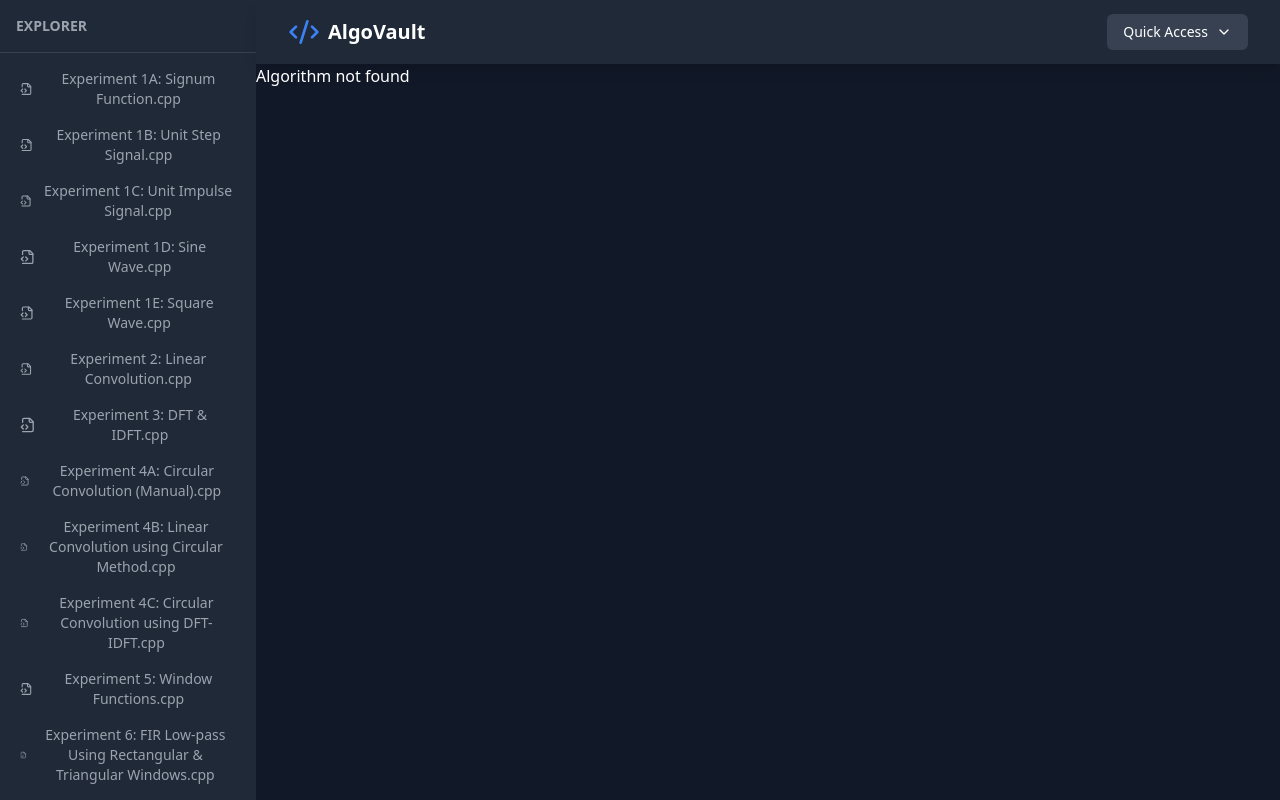
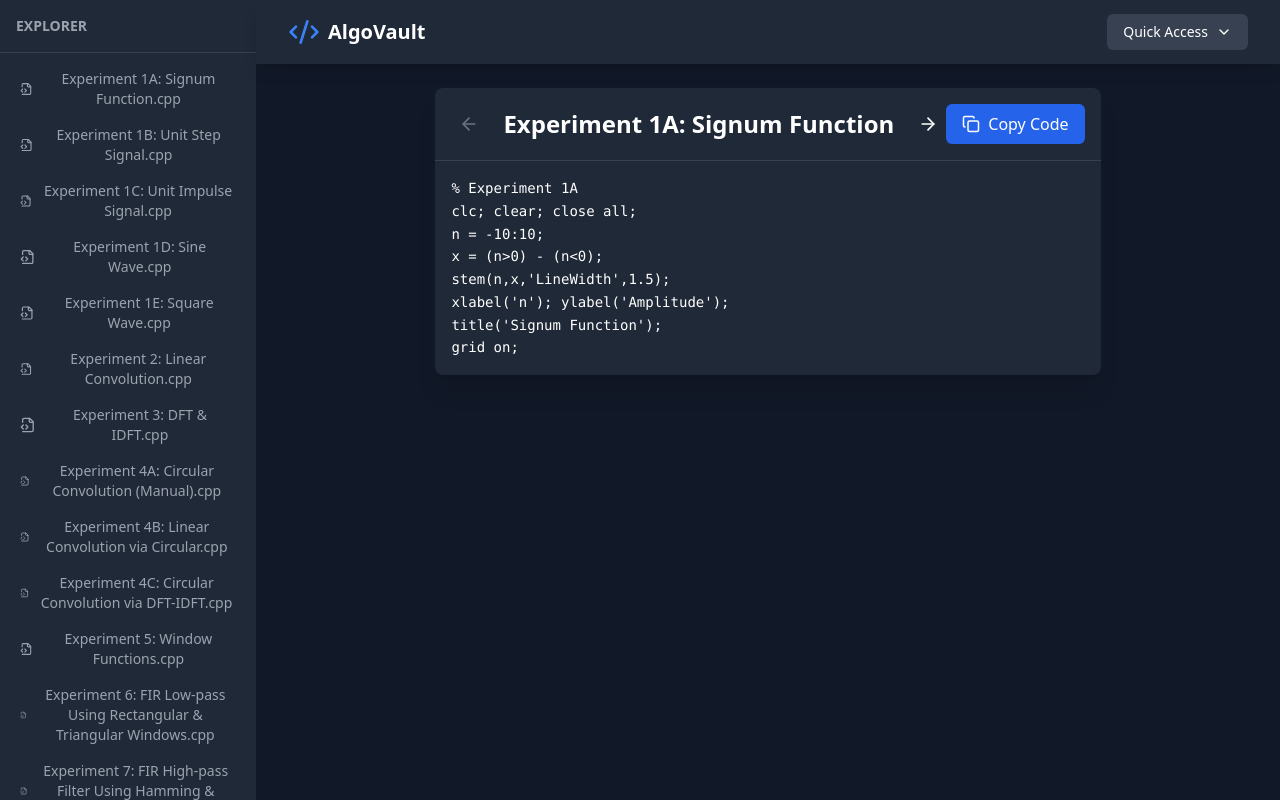
Before and after one commit to akshdotsh/ahuja-matlab, a React (Vite) app: page /algorithm/1 in a window 1280 px wide. Built offline with nearby package versions, Linux system fonts and the light colour scheme.

Commit message:
Update algorithms.ts

```diff
--- a/src/data/algorithms.ts
+++ b/src/data/algorithms.ts
@@ -1,14 +1,14 @@
 export const algorithmsData = [
-  // ------------------ EXPERIMENT 1 ------------------
+
+  // ---------------- EXPERIMENT 1 ----------------
 
   {
-    id: "1A",
+    id: 1,
     name: "Experiment 1A: Signum Function",
     code: `% Experiment 1A
 clc; clear; close all;
 n = -10:10;
 x = (n>0) - (n<0);
-
 stem(n,x,'LineWidth',1.5);
 xlabel('n'); ylabel('Amplitude');
 title('Signum Function');
@@ -16,13 +16,12 @@ grid on;`
   },
 
   {
-    id: "1B",
+    id: 2,
     name: "Experiment 1B: Unit Step Signal",
     code: `% Experiment 1B
 clc; clear; close all;
 n = -10:10;
 x = (n>=0);
-
 stem(n,x,'LineWidth',1.5);
 xlabel('n'); ylabel('Amplitude');
 title('Unit Step Signal');
@@ -30,13 +29,12 @@ grid on;`
   },
 
   {
-    id: "1C",
+    id: 3,
     name: "Experiment 1C: Unit Impulse Signal",
     code: `% Experiment 1C
 clc; clear; close all;
 n = -10:10;
 x = (n==0);
-
 stem(n,x,'LineWidth',1.5);
 xlabel('n'); ylabel('Amplitude');
 title('Unit Impulse Signal');
@@ -44,13 +42,12 @@ grid on;`
   },
 
   {
-    id: "1D",
+    id: 4,
     name: "Experiment 1D: Sine Wave",
     code: `% Experiment 1D
 clc; clear; close all;
 t = 0:0.001:1;
 x = sin(2*pi*5*t);
-
 plot(t,x,'LineWidth',1.5);
 xlabel('t'); ylabel('Amplitude');
 title('Sine Wave (5 Hz)');
@@ -58,36 +55,31 @@ grid on;`
   },
 
   {
-    id: "1E",
+    id: 5,
     name: "Experiment 1E: Square Wave",
     code: `% Experiment 1E
 clc; clear; close all;
 t = 0:0.001:1;
 x = square(2*pi*5*t);
-
 plot(t,x,'LineWidth',1.5);
 xlabel('t'); ylabel('Amplitude');
 title('Square Wave (5 Hz)');
 grid on;`
   },
 
-  // ------------------ EXPERIMENT 2 ------------------
+  // ---------------- EXPERIMENT 2 ----------------
 
   {
-    id: "2",
+    id: 6,
     name: "Experiment 2: Linear Convolution",
     code: `% Experiment 2
 clc; clear; close all;
-
 a = input('Enter sequence 1: ');
 b = input('Enter sequence 2: ');
-
 N1 = length(a);
 N2 = length(b);
-
 x = [a zeros(1,N2)];
 y = [b zeros(1,N1)];
-
 for i = 1:N1+N2-1
  z(i)=0;
  for j = 1:N1
@@ -96,85 +88,72 @@ for i = 1:N1+N2-1
  end
  end
 end
-
 figure;
 subplot(3,1,1); stem(a); title('Sequence 1');
 subplot(3,1,2); stem(b); title('Sequence 2');
 subplot(3,1,3); stem(z); title('Linear Convolution Output');`
   },
 
-  // ------------------ EXPERIMENT 3 ------------------
+  // ---------------- EXPERIMENT 3 ----------------
 
   {
-    id: "3",
+    id: 7,
     name: "Experiment 3: DFT & IDFT",
     code: `% Experiment 3
 clc; clear; close all;
-
 x = input('Enter input sequence: ');
 N = input('Enter DFT length: ');
-
 L = length(x);
 x = [x zeros(1,N-L)];
-
 X = zeros(1,N);
 for k = 0:N-1
  for n = 0:N-1
  X(k+1) = X(k+1) + x(n+1)*exp(-1j*2*pi*k*n/N);
  end
 end
-
 x_rec = zeros(1,N);
 for n = 0:N-1
  for k = 0:N-1
  x_rec(n+1) = x_rec(n+1) + (1/N)*X(k+1)*exp(1j*2*pi*k*n/N);
  end
 end
-
 figure;
 subplot(3,1,1); stem(abs(X)); title('Magnitude');
 subplot(3,1,2); stem(angle(X)); title('Phase');
 subplot(3,1,3); stem(real(x_rec)); title('Reconstructed Signal');`
   },
 
-  // ------------------ EXPERIMENT 4 ------------------
+  // ---------------- EXPERIMENT 4 ----------------
 
   {
-    id: "4A",
+    id: 8,
     name: "Experiment 4A: Circular Convolution (Manual)",
     code: `% Experiment 4A
 clc; clear; close all;
-
 x = input('Enter x[n]: ');
 h = input('Enter h[n]: ');
-
 N = max(length(x), length(h));
 x1 = [x zeros(1,N-length(x))];
 h1 = [h zeros(1,N-length(h))];
-
 y = zeros(1,N);
 for n = 0:N-1
  for m = 0:N-1
  y(n+1) = y(n+1) + x1(m+1)*h1(mod(n-m,N)+1);
  end
 end
-
 stem(0:N-1,y); title('Circular Convolution'); grid on;`
   },
 
   {
-    id: "4B",
-    name: "Experiment 4B: Linear Convolution using Circular Method",
+    id: 9,
+    name: "Experiment 4B: Linear Convolution via Circular",
     code: `% Experiment 4B
 clc; clear; close all;
-
 x = input('Enter x[n]: ');
 h = input('Enter h[n]: ');
-
 L = length(x)+length(h)-1;
 x1 = [x zeros(1,L-length(x))];
 h1 = [h zeros(1,L-length(h))];
-
 y = zeros(1,L);
 for n = 1:L
  for m = 1:L
@@ -182,36 +161,30 @@ for n = 1:L
  y(n) = y(n) + x1(m)*h1(k+1);
  end
 end
-
 stem(0:L-1,y); title('Linear Conv via Circular'); grid on;`
   },
 
   {
-    id: "4C",
-    name: "Experiment 4C: Circular Convolution using DFT-IDFT",
+    id: 10,
+    name: "Experiment 4C: Circular Convolution via DFT-IDFT",
     code: `% Experiment 4C
 clc; clear; close all;
-
 x = input('Enter x[n]: ');
 h = input('Enter h[n]: ');
-
 N = max(length(x),length(h));
 x1 = [x zeros(1,N-length(x))];
 h1 = [h zeros(1,N-length(h))];
-
 X = fft(x1,N);
 H = fft(h1,N);
 Y = X .* H;
-
 y = ifft(Y);
-
 stem(0:N-1,real(y)); title('Circular Conv via DFT-IDFT'); grid on;`
   },
 
-  // ------------------ EXPERIMENT 5 - 10 (YOUR ORIGINALS) ------------------
+  // ---------------- EXPERIMENT 5 ----------------
 
   {
-    id: 5,
+    id: 11,
     name: "Experiment 5: Window Functions",
     code: `% Experiment 5
 clc; clear; close all;
@@ -244,8 +217,10 @@ subplot(4,2,6); plot(f_hann-0.5,20*log10(abs(fftshift(H_hann))/max(abs(H_hann)))
 subplot(4,2,8); plot(f_black-0.5,20*log10(abs(fftshift(H_black))/max(abs(H_black)))));`
   },
 
+  // ---------------- EXPERIMENT 6 ----------------
+
   {
-    id: 6,
+    id: 12,
     name: "Experiment 6: FIR Low-pass Using Rectangular & Triangular Windows",
     code: `% Experiment 6
 clc; clear all; close all;
@@ -292,8 +267,10 @@ subplot(2,2,3); stem(n_tri,h_tri);
 subplot(2,2,4); plot(w2/pi,20*log10(abs(H_tri)));`
   },
 
+  // ---------------- EXPERIMENT 7 ----------------
+
   {
-    id: 7,
+    id: 13,
     name: "Experiment 7: FIR High-pass Filter Using Hamming & Hanning",
     code: `% Experiment 7
 clc; clear; close all;
@@ -324,8 +301,10 @@ h_hann = hd.*Whann;
 [H_hann,w2]=freqz(h_hann,1,1024);`
   },
 
+  // ---------------- EXPERIMENT 8 ----------------
+
   {
-    id: 8,
+    id: 14,
     name: "Experiment 8: FIR Bandpass Using Kaiser Window",
     code: `% Experiment 8
 clc; clear; close all;
@@ -355,8 +334,10 @@ Wn=[Wp1 Wp2];
 b=fir1(N,Wn,'bandpass',kaiser(N+1,beta),'scale');`
   },
 
+  // ---------------- EXPERIMENT 9 ----------------
+
   {
-    id: 9,
+    id: 15,
     name: "Experiment 9: Butterworth LPF (Impulse Invariant)",
     code: `% Experiment 9
 clc; clear; close all;
@@ -379,8 +360,10 @@ Wc=Wp/((10^(Ap/10)-1)^(1/(2*n)));
 [bz,az]=impinvar(ba,aa,Fs);`
   },
 
+  // ---------------- EXPERIMENT 10A ----------------
+
   {
-    id: 10,
+    id: 16,
     name: "Experiment 10A: Downsampling",
     code: `% Experiment 10A
 N=51; n=0:N-1;
@@ -396,8 +379,10 @@ y1=downsample(x1,M);
 y2=downsample(x2,M);`
   },
 
+  // ---------------- EXPERIMENT 10B ----------------
+
   {
-    id: 11,
+    id: 17,
     name: "Experiment 10B: Upsampling",
     code: `% Experiment 10B
 N=51; n=0:N-1;
@@ -413,4 +398,5 @@ M=input('M: ');
 y1=upsample(x1,M);
 y2=upsample(x2,M);`
   }
+
 ];
```
Lines whose indentation alone changed are shown as unchanged.
